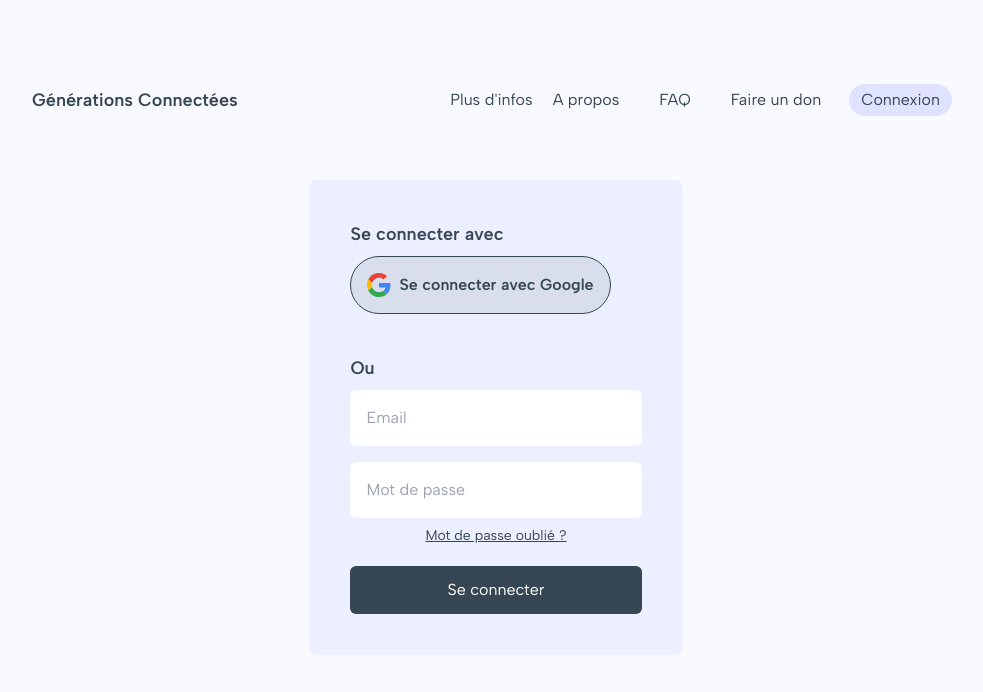
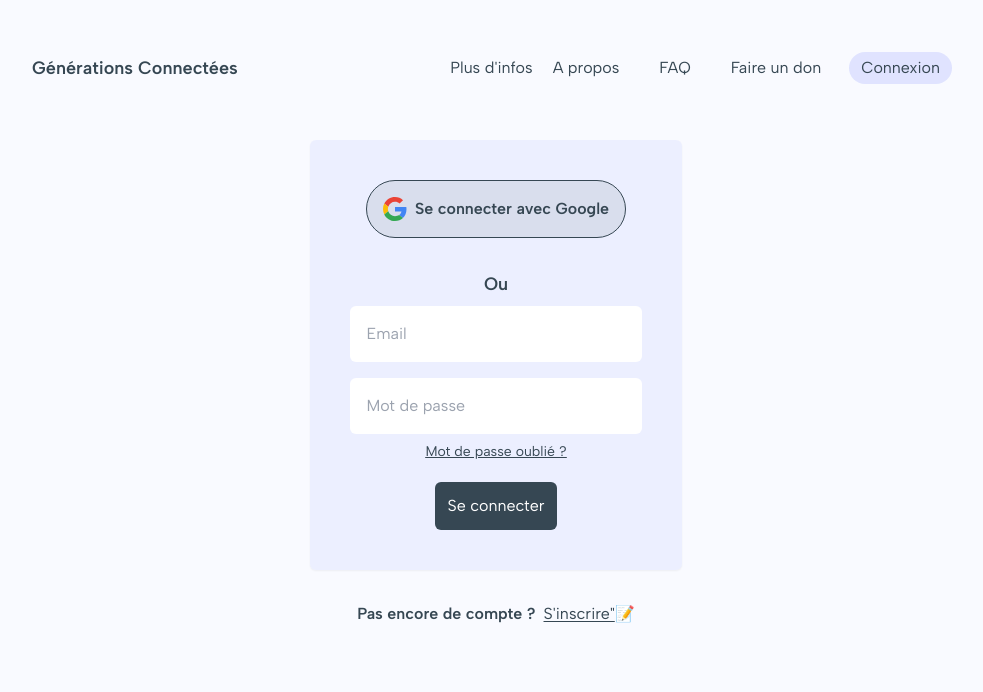
Before and after one commit to MandyTrl/GenerationsConnectees, a Next.js app: page /connexion in a window 1280 px wide. Shown: the top 692 px of the page, without its empty margins (144-1127 px from the left). Built offline with nearby package versions, Linux system fonts and the light colour scheme.

Commit message:
add signIn fields + update connexion form and google btn

```diff
--- a/src/app/connexion/page.tsx
+++ b/src/app/connexion/page.tsx
@@ -1,21 +1,32 @@
 "use client"
-import React from "react"
+import React, { useState } from "react"
 import { Field, FieldProps } from "../../components/UI/Field"
-import { connexionFields } from "../../utils/connexionForm"
+import { loginFields, signInFields } from "../../utils/connexionForm"
 import { Button } from "../../components/UI/Button"
 import { GoogleButton } from "../../components/UI/GoogleButton"
 
 export default function Connexion() {
+	const [activeSignInForm, setActiveSignInForm] = useState<boolean>(false)
+	const handleFileds = activeSignInForm ? signInFields : loginFields
+
+	const handleSignInForm = () => {
+		setActiveSignInForm(true)
+	}
+
 	return (
 		<main className="w-full flex flex-col items-center">
-			<form className="w-full md:w-2/5 flex flex-col bg-secondary/20 p-10 rounded-md shadow-sm">
-				<div className="text-lg font-semibold">Se connecter avec</div>
-
-				<GoogleButton onClick={() => console.log("connexion réussie")} />
-
+			<form className="w-full md:w-2/5 flex flex-col items-center bg-secondary/20 p-10 rounded-md shadow-sm">
+				<GoogleButton
+					title={
+						activeSignInForm
+							? "S'inscrire avec Google"
+							: "Se connecter avec Google"
+					}
+					onClick={() => console.log("connexion réussie")}
+				/>
 				<div className="text-lg font-semibold mt-8">Ou</div>
 
-				{connexionFields.map((el: FieldProps) => {
+				{handleFileds.map((el: FieldProps) => {
 					return (
 						<Field
 							key={el.id}
@@ -24,15 +35,29 @@ export default function Connexion() {
 							name={el.name}
 							placeholder={el.placeholder}
 							icon={el.icon}
+							resetPassword={el.resetPassword}
 						/>
 					)
 				})}
-
 				<Button
-					title="Se connecter"
+					title={activeSignInForm ? "S'inscrire" : "Se connecter"}
 					onClick={() => console.log("connexion réussie")}
 				/>
 			</form>
+
+			{!activeSignInForm && (
+				<div className="flex mt-8">
+					<p className="font-semibold">Pas encore de compte ?</p>
+					<button
+						onClick={handleSignInForm}
+						className="peer underline ml-2 underline-offset-2 hover:opacity-85 transition-all ease-in duration-150">
+						S'inscrire"
+					</button>
+					<p className="peer-hover:translate-x-1 peer-hover:rotate-6 transition-all ease-in-out duration-150">
+						📝
+					</p>
+				</div>
+			)}
 		</main>
 	)
 }
--- a/src/components/UI/Field.tsx
+++ b/src/components/UI/Field.tsx
@@ -1,4 +1,3 @@
-import Link from "next/link"
 import React from "react"
 
 export enum FieldTypes {
@@ -20,7 +19,8 @@ export type FieldProps = {
 	placeholder?: string
 	type: FieldTypes
 	id: string
-	icon: boolean
+	icon?: boolean
+	resetPassword?: boolean
 }
 
 export const Field = ({
@@ -28,8 +28,10 @@ export const Field = ({
 	name,
 	placeholder,
 	type,
-	icon = false,
+	icon,
+	resetPassword,
 }: FieldProps) => {
+	console.log(resetPassword)
 	return (
 		<>
 			<input
@@ -39,10 +41,12 @@ export const Field = ({
 				name={name}
 				className="w-full rounded-md p-4 my-2 focus:outline focus:outline-2 outline-secondary/70"
 			/>
-			{type === FieldTypes.Password && (
-				<Link href={"/"} className="place-self-center text-sm underline">
-					Mot de passe oublié ?
-				</Link>
+			{resetPassword && (
+				<button
+					onClick={() => console.log("réinitialisation du mot de passe")}
+					className="place-self-center text-sm underline hover:opacity-85 transition-all ease-in duration-150">
+					<a>Mot de passe oublié ?</a>
+				</button>
 			)}
 		</>
 	)
--- a/src/components/UI/GoogleButton.tsx
+++ b/src/components/UI/GoogleButton.tsx
@@ -3,17 +3,18 @@ import React from "react"
 import GoogleIcon from "@assets/icons/google.svg"
 
 export type ButtonProps = {
+	title: string
 	onClick: () => void
 }
 
-export const GoogleButton = ({ onClick }: ButtonProps) => {
+export const GoogleButton = ({ title, onClick }: ButtonProps) => {
 	return (
 		<button
 			onClick={onClick}
-			className="w-fit flex flex-cl items-center bg-primary/10 text-primary font-semibold my-2 p-4 rounded-full border border-primary hover:bg-primary/80 hover:text-white hover:border-transparent transition-all ease-in-out duration-300">
+			className="w-fit flex flex-cl items-center bg-primary/10 text-primary font-semibold p-4 rounded-full border border-primary hover:bg-primary/80 hover:text-white hover:border-transparent transition-all ease-in-out duration-300">
 			<Image src={GoogleIcon} alt="" className="w-6" />
 
-			<p className="pl-2">Se connecter avec Google</p>
+			<p className="pl-2">{title}</p>
 		</button>
 	)
 }
--- a/src/components/navigation/Navbar.tsx
+++ b/src/components/navigation/Navbar.tsx
@@ -3,7 +3,7 @@ import { LinkList } from "./LinkList"
 
 export const Navbar = () => {
 	return (
-		<nav className="z-10 w-full min-h-20 flex items-center justify-between my-8 py-8 rounded-xl">
+		<nav className="z-10 w-full min-h-20 flex items-center justify-between mt-2 mb-8 py-6 rounded-xl">
 			<h1 className="font-semibold text-lg group">
 				<Link href={"/"}>
 					<span className="group-hover:text-secondary transition-colors ease-in-out duration-300">
--- a/src/utils/connexionForm.ts
+++ b/src/utils/connexionForm.ts
@@ -1,18 +1,44 @@
 import { FieldProps, FieldTypes } from "../components/UI/Field"
 
-export const connexionFields: FieldProps[] = [
+export const loginFields: FieldProps[] = [
 	{
 		id: "email",
-		name: "cemail",
+		name: "lemail",
 		placeholder: "Email",
 		type: FieldTypes.Email,
-		icon: false,
 	},
 	{
-		id: "mdt",
-		name: "cmdp",
+		id: "mdp",
+		name: "lmdp",
 		placeholder: "Mot de passe",
 		type: FieldTypes.Password,
-		icon: false,
+		resetPassword: true,
 	},
 ]
+
+export const signInFields: FieldProps[] = [
+	{
+		id: "email",
+		name: "semail",
+		placeholder: "Email",
+		type: FieldTypes.Email,
+	},
+	{
+		id: "mdp",
+		name: "smdp",
+		placeholder: "Mot de passe",
+		type: FieldTypes.Password,
+	},
+	{
+		id: "firstname",
+		name: "sfirstname",
+		placeholder: "Prénom",
+		type: FieldTypes.Text,
+	},
+	{
+		id: "lastname",
+		name: "slastname",
+		placeholder: "Nom",
+		type: FieldTypes.Text,
+	},
+]
```
